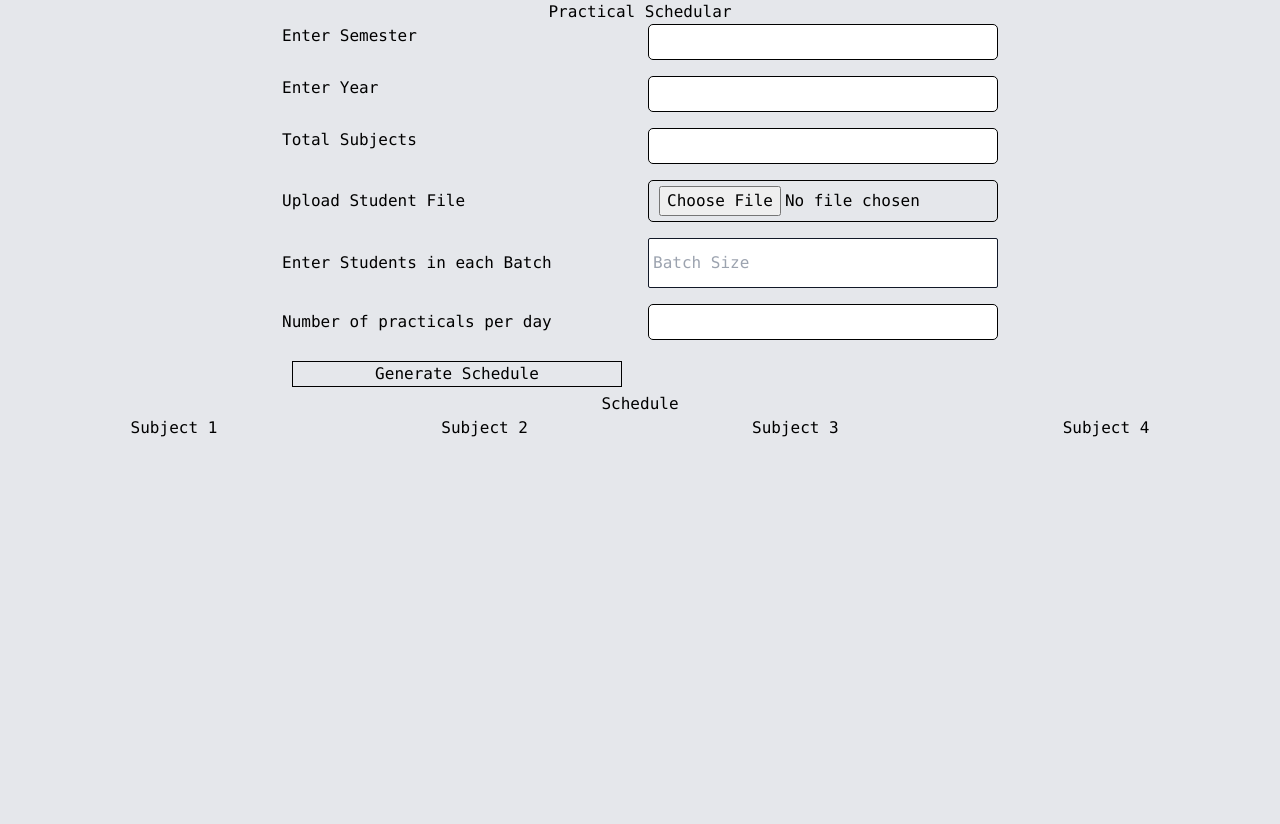
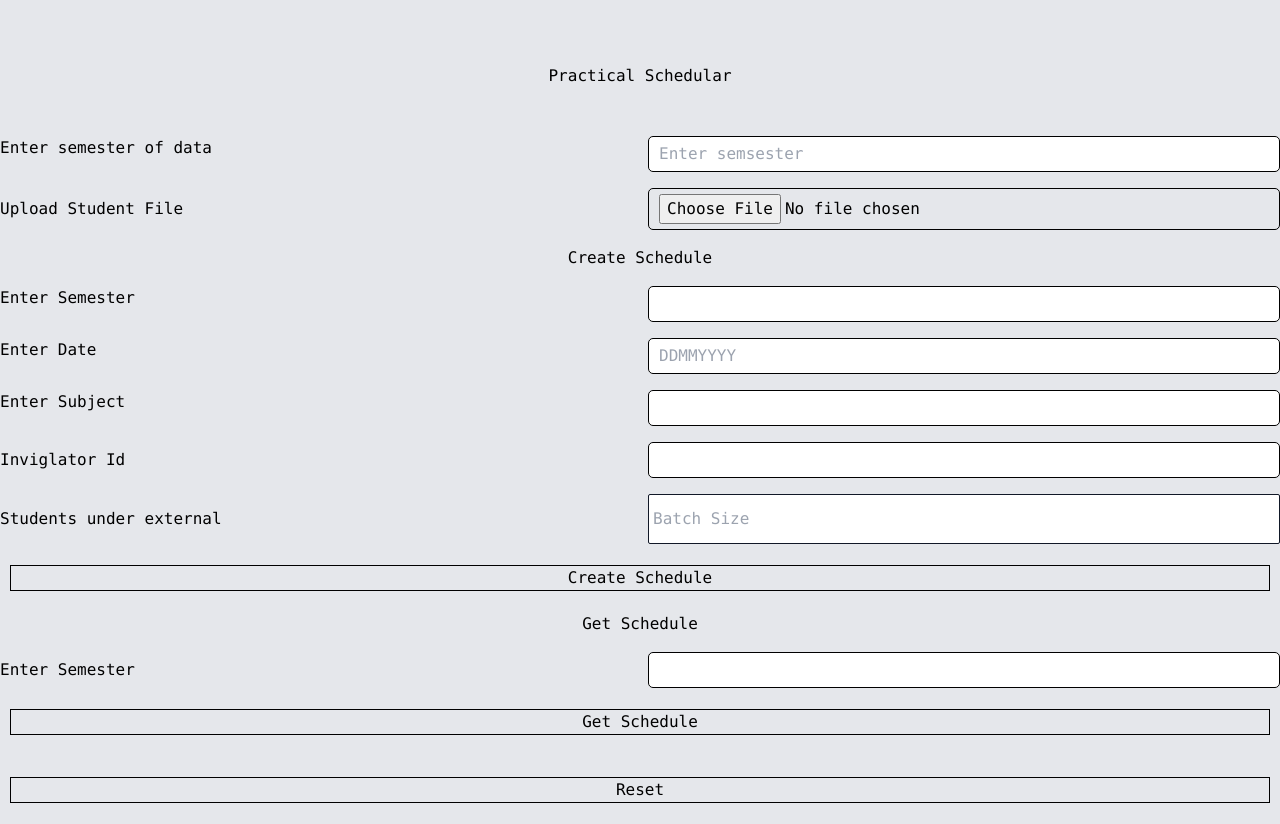
Before and after one commit to Yvg2244/practical_schedular, a Next.js app: page / in a window 1280 px wide. Before the commit the page ends 800 px from the top, so only its background shows below. Built offline with nearby package versions, Linux system fonts and the light colour scheme.

Commit message:
first push

```diff
--- a/app/page.jsx
+++ b/app/page.jsx
@@ -6,29 +6,91 @@ import arrayShiftFunction from "../components/arrayShiftFunction";
 import { modifyArrayFunction } from "../components/modifyArrayFunction";
 import createBatch from "../components/createBatch";
 import tableGenerator from "../components/tableGenerator";
+import axios from "axios";
+
 const page = () => {
+  function objectMap(object, mapFn) {
+    return Object.keys(object).reduce(function (result, key) {
+      result[key] = mapFn(object[key]);
+      return result;
+    }, {});
+  }
+  const shortenArr=(arr)=>{
+    var modifiedArr="";
+    var count=1
+    modifiedArr+=arr[0].toString()
+    while(count<arr.length-1)
+    {
+
+        if(arr[count+1]==arr[count]+1)
+        {
+            count+=1
+        continue;
+        }
+        else{
+        modifiedArr+="-"+arr[count].toString()+","+arr[count+1].toString();
+
+        }
+        count+=1;
+    }
+        if(arr[count]==arr[count-1]+1)
+        modifiedArr+="-"+arr[count].toString()
+        else
+        {
+        modifiedArr+=","+arr[count].toString()
+        }
+      return modifiedArr
+
+    }
   const formik = useFormik({
     initialValues: {
+      uploadsemester: "",
       semester: "",
-      year: "",
+      date: "",
       file: "",
       batch_size: "",
-      practicalPerDay: "",
-      totalPracticals: "",
+      externalId: "",
+      subject: "",
+      get_schedule_sem: "",
     },
   });
   const [excelFile, setExcelFile] = useState(null);
   const [excelFileErr, setExcelFileErr] = useState(null);
   const [fileData, setFileData] = useState(null);
-
   const fileType = [
     "application/vnd.openxmlformats-officedocument.spreadsheetml.sheet",
     "application/vnd.ms-excel",
   ];
   const [displayTable, setDisplayTable] = useState(null);
   useEffect(() => {
+    console.log(displayTable);
 
-    console.log(displayTable);
+    // if (displayTable) {
+    //   Object.keys(displayTable).forEach((key) => {
+    //     var subject = key;
+    //     var subjectData = displayTable[key];
+    //     console.log(subject);
+    //     Object.keys(subjectData).forEach((key) => {
+    //       var subjectDate = key;
+    //       console.log(subjectDate);
+    //       var subjectDatePracticals = subjectData[subjectDate];
+    //       Object.keys(subjectDatePracticals).forEach((key) => {
+    //         var inviglatorId = key;
+    //         console.log(inviglatorId);
+    //         var studentsOnInviglator = subjectDatePracticals[inviglatorId];
+
+    //         Object.keys(studentsOnInviglator).forEach((key) => {
+    //           var batch = key;
+    //           console.log(batch);
+    //           var studentInBatch = studentsOnInviglator[key];
+    //           studentInBatch.map((item) => {
+    //             console.log(item);
+    //           });
+    //         });
+    //       });
+    //     });
+    //   });
+    // }
   }, [displayTable]);
 
   useEffect(() => {
@@ -38,87 +100,86 @@ const page = () => {
       const workSheetName = workBook.SheetNames[0];
       const workSheet = workBook.Sheets[workSheetName];
       const data = XLSX.utils.sheet_to_json(workSheet);
+      console.log(data);
+      data.forEach((element) => {
+        var studentRollNo = element.CollegeId;
+        var studentSub = element.Subject.split(",");
+        console.log(studentRollNo, studentSub);
+        axios
+          .post("https://scheduler-b3ns.onrender.com/uploadStudent", {
+            rollNo: studentRollNo,
+            sem: Number(formik.values.uploadsemester),
+            sub: studentSub,
+          })
+          .then((res) => {
+            console.log(res);
+          })
+          .catch((err) => {
+            console.log(err);
+          });
+      });
+
       setFileData(data);
     }
   }, [excelFile]);
-  // useEffect(()=>{
-  //   const DIS=(displayTable.map = (item) => {
-  //     return (
-  //       <div className="flex gap-2">
-  //         <h4>Day</h4>:<h4>{item.Day}</h4>
-  //         <h4>Slot</h4>:<h4>{item.Slot}</h4>
-  //         <h5>From</h5>:<h5>{item.Batch.startRollNo}</h5>
-  //         <h5>To</h5>:<h5>{item.Batch.endRollNo}</h5>
-  //       </div>
-  //     );
-  //   })
-  // },[displayTable])
-  // const handleFile = (e) => {
-  //   let selectedFile = e.target.files[0];
-  //   if (selectedFile) {
-  //     // console.log(selectedFile.type)
-  //     if (fileType.includes(selectedFile.type)) {
-  //       let reader = new FileReader();
-  //       reader.readAsArrayBuffer(selectedFile);
-  //       reader.onload = (e) => {
-  //         setExcelFileErr(null);
-  //         setExcelFile(e.target.result);
-  //       };
-  //     } else {
-  //       setExcelFileErr("Type Err");
-  //       setExcelFile(null);
-  //     }
-  //   } else {
-  //     console.log("no file");
-  //   }
-  // };
+
   const generateCLicked = (e) => {
-    e.preventDefault();
-    var newBatchDividedArray = createBatch(fileData, batch_size.value);
-    var finalBatchArray = modifyArrayFunction(
-      newBatchDividedArray,
-      totalPracticals.value
-    );
-
-    var newArray = [...finalBatchArray];
-    for (var i = 1; i <= totalPracticals.value - 1; i++) {
-      finalBatchArray = arrayShiftFunction(finalBatchArray);
-      newArray = [...newArray, ...finalBatchArray];
-    }
-    setDisplayTable(tableGenerator(newArray, +totalPracticals.value));
+    // console.log(formik.values);
+    axios
+      .post("https://scheduler-b3ns.onrender.com/get", {})
+      .then((res) => {
+        console.log(res.data)
+        setDisplayTable(res.data);
+      })
+      .catch((err) => {
+        console.log(err);
+      });
+  };
+  const createCLicked = (e) => {
+    console.log(formik.values);
+    axios
+      .post("https://scheduler-b3ns.onrender.com/schedule", {
+        date: formik.values.date,
+        sem: Number(formik.values.semester),
+        sub: formik.values.subject,
+        totalStudents: formik.values.batch_size,
+        invigilator: formik.values.externalId,
+      })
+      .then((res) => {
+        console.log(res);
+      })
+      .catch((err) => {
+        console.log(err);
+      });
+  };
+  const resetCLicked = (e) => {
+    axios
+      .post("https://scheduler-b3ns.onrender.com/reset", {
+        sem: 6,
+      })
+      .then((res) => {
+        console.log(res);
+      })
+      .catch((err) => {
+        console.log(err);
+      });
   };
 
   return (
-    <div className="w-full h-full flex flex-col items-center justify-center">
-      <h4>Practical Schedular</h4>
+    <div className="w-full h-full my-[1rem] flex flex-col items-center justify-center">
+      <h4 className="my-[3rem]">Practical Schedular</h4>
       <div className="grid gap-4 grid-cols-2">
-        <label htmlFor="semester">Enter Semester</label>
+        <label htmlFor="uploadsemester">Enter semester of data</label>
         <input
-          id="semester"
-          name="semester"
-          label="semester"
-          onChange={formik.handleChange}
-          value={formik.values.name}
-          type="text"
-        />
-        <label htmlFor="year">Enter Year</label>
-        <input
-          id="year"
-          label="year"
-          name="year"
-          onChange={formik.handleChange}
-          value={formik.values.name}
-          type="text"
-        />
-        <label htmlFor="totalPracticals">Total Subjects</label>
-        <input
-          id="totalPracticals"
-          name="totalPracticals"
-          label="totalPracticals"
           onChange={formik.handleChange}
           value={formik.values.name}
           type="number"
+          name="uploadsemester"
+          id="uploadsemester"
+          label="uploadsemester"
+          placeholder="Enter semsester"
         />
+
         <label htmlFor="file" className="justify-cente flex items-center">
           Upload Student File
         </label>
@@ -129,7 +190,6 @@ const page = () => {
           onChange={(e) => {
             let selectedFile = e.target.files[0];
             if (selectedFile) {
-              // console.log(selectedFile.type)
               if (fileType.includes(selectedFile.type)) {
                 let reader = new FileReader();
                 reader.readAsArrayBuffer(selectedFile);
@@ -146,8 +206,48 @@ const page = () => {
             }
           }}
         />
+        <h4 className="col-span-2 text-center">Create Schedule</h4>
+
+        <label htmlFor="semester">Enter Semester</label>
+        <input
+          id="semester"
+          name="semester"
+          label="semester"
+          onChange={formik.handleChange}
+          value={formik.values.name}
+          type="text"
+        />
+        <label htmlFor="date">Enter Date</label>
+        <input
+          id="date"
+          label="date"
+          name="date"
+          placeholder="DDMMYYYY"
+          onChange={formik.handleChange}
+          value={formik.values.name}
+          type="text"
+        />
+        <label htmlFor="subject">Enter Subject</label>
+        <input
+          id="subject"
+          name="subject"
+          label="subject"
+          onChange={formik.handleChange}
+          value={formik.values.name}
+          type="text"
+        />
+
+        <label className="justify-cente flex items-center">Inviglator Id</label>
+        <input
+          id="externalId"
+          name="externalId"
+          label="externalId"
+          type="number"
+          onChange={formik.handleChange}
+          value={formik.values.name}
+        />
         <label htmlFor="batch_size" className="justify-cente flex items-center">
-          Enter Students in each Batch
+          Students under external
         </label>
         <input
           className="border-gray-900 px-1 py-3 rounded-sm border-[.5px]"
@@ -158,37 +258,75 @@ const page = () => {
           label="batch_size"
           onChange={formik.handleChange}
         />
+        <button className="col-span-2" onClick={createCLicked}>
+          Create Schedule
+        </button>
+        <h4 className="col-span-2 text-center">Get Schedule</h4>
+
         <label className="justify-cente flex items-center">
-          Number of practicals per day
+          Enter Semester
         </label>
         <input
-          id="practicalPerDay"
-          name="practicalPerDay"
-          label="practicalPerDay"
+          id="get_schedule_sem"
+          name="get_schedule_sem"
+          label="get_schedule_sem"
           type="number"
           onChange={formik.handleChange}
           value={formik.values.name}
         />
-        <button onClick={generateCLicked}>Generate Schedule</button>
-      </div>
-      <h2>Schedule</h2>
-      <div className="flex gap-[14rem] ">
-        <div>Subject 1</div>
-        <div>Subject 2</div>
-        <div>Subject 3</div>
-        <div>Subject 4</div>
-      </div>
-      <div className={`grid grid-cols-4 gap-2`}>
-        {displayTable &&
-          displayTable.map((item) => {
-            console.log(totalPracticals.value);
-            return (
-              <div className="flex flex-col gap-2">
-                <div className="flex gap-1">Day-{item.Day} Batch-{item.Slot}</div>
-                <div className="flex gap-1"> {item.Batch.startRollNo}-{item.Batch.endRollNo}</div>
-              </div>
-            );
-          })}
+        <button className="col-span-2" onClick={generateCLicked}>
+          Get Schedule
+        </button>
+        {/* <div className="grid grid-cols-5 w-[100vw] items-center gap-4 px-5">
+          <p>Subject Code</p>
+          <p>Date</p>
+          <p>Inviglator Id</p>
+          <p>Slot</p>
+          <p>Students</p>
+        </div> */}
+        <div className="flex flex-col w-[80vw] justify-center items-center gap-[2rem]">
+          {displayTable ? (
+            Object.keys(displayTable).map((item) => {
+              var subject = item;
+              var subjectData = displayTable[item];
+              // return <span>{subject}</span>;
+              return Object.keys(subjectData).map((key) => {
+                var subjectDate = key;
+                var subjectDatePracticals = subjectData[subjectDate];
+                // console.log(subjectDate);
+                return Object.keys(subjectDatePracticals).map((key) => {
+                  var inviglatorId = key;
+
+                  var studentsOnInviglator =
+                    subjectDatePracticals[inviglatorId];
+                  // console.log(inviglatorId);
+                  // counter
+                  return Object.keys(studentsOnInviglator).map((key) => {
+                    var batch = key;
+                    var studentInBatch = studentsOnInviglator[key];
+                    var arrOfStudents = shortenArr(studentInBatch);
+
+                    return (
+                      <div className=" flex justify-around gap-[4rem]">
+                        <span>{subject}</span>
+                        <span>{subjectDate}</span>
+                        <span>{inviglatorId}</span>
+                        <span>{batch}</span>
+                        <span className="w-[10rem]">{arrOfStudents}</span>
+                      </div>
+                    );
+                  });
+                });
+              });
+            })
+          ) : (
+            <></>
+          )}
+        </div>
+
+        <button className="col-span-2" onClick={resetCLicked}>
+          Reset
+        </button>
       </div>
     </div>
   );
--- a/package.json
+++ b/package.json
@@ -2,6 +2,7 @@
   "name": "practical_schedular",
   "version": "0.1.0",
   "private": true,
+
   "scripts": {
     "dev": "next dev",
     "build": "next build",
@@ -10,6 +11,7 @@
   },
   "dependencies": {
     "autoprefixer": "10.4.14",
+    "axios": "^1.3.6",
     "eslint": "8.37.0",
     "eslint-config-next": "13.3.0",
     "formik": "^2.2.9",
```
Also changed, not shown: src/styles/globals.css (+7 -8 lines), 1 other file (tests, documents, lock files or other folders).
